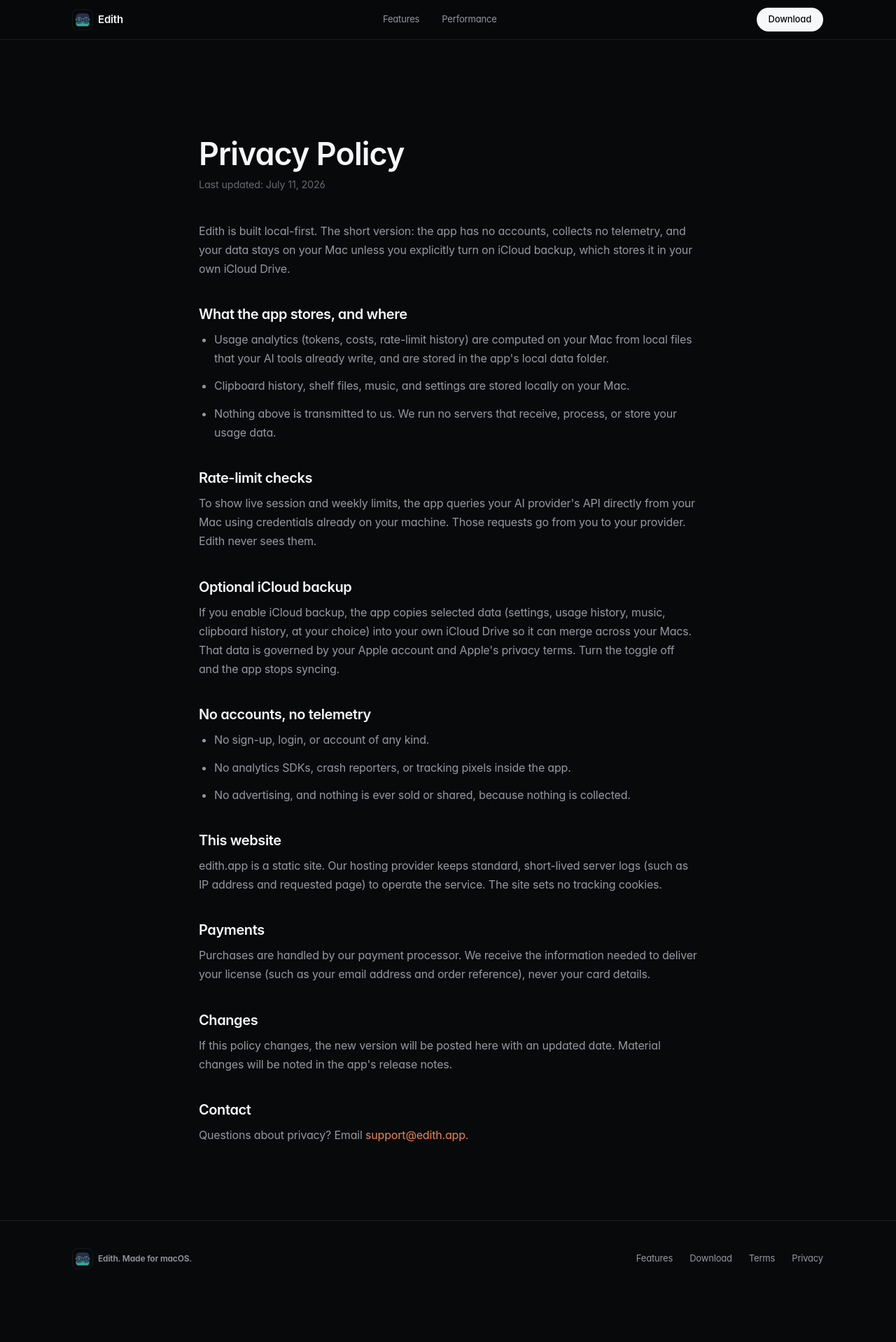
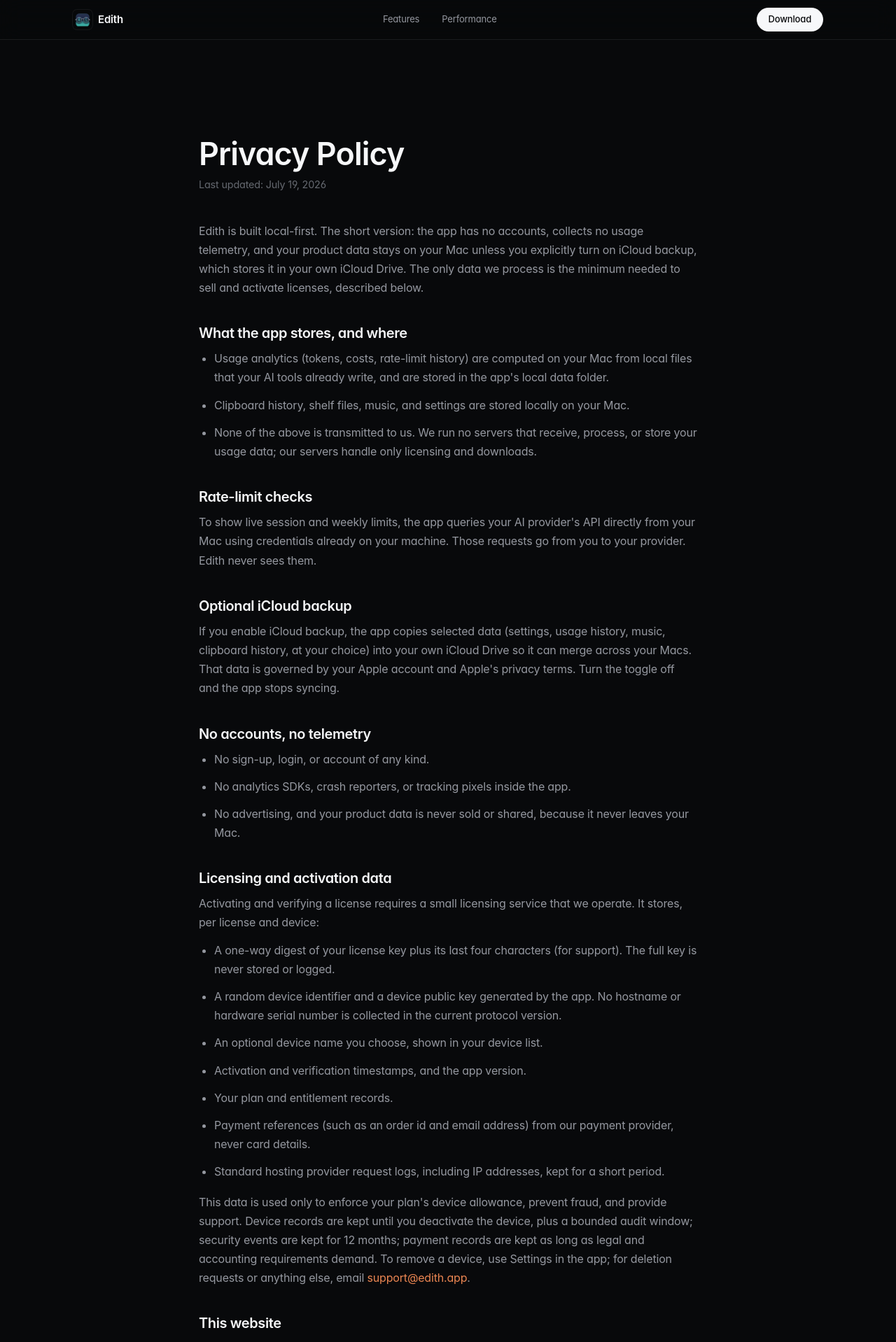
Before and after one commit to namannn04/edith, a Next.js app in the folder apps/web/: page /privacy in a window 1280 px wide. Shown: the top 1918 px of the page at 70% size. Before the commit the page ends 1853 px from the top, so only its background shows below. Built offline with nearby package versions, Linux system fonts and the light colour scheme.

Commit message:
Align terms, privacy, and license pages with plan-based licensing and disclose activation data

```diff
--- a/apps/web/app/license/page.tsx
+++ b/apps/web/app/license/page.tsx
@@ -17,12 +17,21 @@
         <p className="font-medium text-[12px] text-accent uppercase tracking-[0.18em]">License</p>
         <h1>One key, your Macs.</h1>
         <p>
-          Edith requires a license key. Each key is limited to a set number of
-          Macs, based on the license you received.
+          Edith requires a license key. Each key can be active on the number of
+          Macs included with your plan: 1 for Individual, 3 for Personal, and 5
+          for Power. Your exact allowance is shown at checkout and in your order
+          confirmation.
         </p>
         <p>
           Reinstalling Edith on the same Mac does not use another seat. Edith
           recognizes the Mac and keeps it on the existing activation.
+        </p>
+        <p>
+          Moving to a new Mac is self-service: deactivate the old Mac from
+          Settings in the app and the seat is released immediately. If a Mac is
+          lost, broken, or otherwise unreachable, email{" "}
+          <a href="mailto:support@edith.app">support@edith.app</a> and we will
+          release the seat for you.
         </p>
       </main>
       <SiteFooter />
--- a/apps/web/app/privacy/page.tsx
+++ b/apps/web/app/privacy/page.tsx
@@ -16,13 +16,14 @@
       <SiteHeader />
       <main className="mx-auto max-w-190 px-6 pt-35 pb-24 [&>h1]:mb-2! [&>h1]:text-[clamp(2rem,5vw,2.8rem)]! [&>h1]:tracking-[-0.02em]! [&>h2]:mt-10! [&>h2]:mb-3! [&>h2]:text-[20px]! [&>p]:mb-3 [&>p]:text-muted [&>p]:leading-[1.7] [&>ul]:mb-4 [&>ul]:list-disc [&>ul]:pl-5.5 [&_a]:text-accent [&_li]:mb-3 [&_li]:text-muted [&_li]:leading-[1.7]">
         <h1>Privacy Policy</h1>
-        <p className="mb-10! text-[0.9rem]! text-subtle!">Last updated: July 11, 2026</p>
+        <p className="mb-10! text-[0.9rem]! text-subtle!">Last updated: July 19, 2026</p>
 
         <p>
           Edith is built local-first. The short version: the app has no
-          accounts, collects no telemetry, and your data stays on your Mac
-          unless you explicitly turn on iCloud backup, which stores it in your
-          own iCloud Drive.
+          accounts, collects no usage telemetry, and your product data stays on
+          your Mac unless you explicitly turn on iCloud backup, which stores it
+          in your own iCloud Drive. The only data we process is the minimum
+          needed to sell and activate licenses, described below.
         </p>
 
         <h2>What the app stores, and where</h2>
@@ -37,8 +38,9 @@
             locally on your Mac.
           </li>
           <li>
-            Nothing above is transmitted to us. We run no servers that receive,
-            process, or store your usage data.
+            None of the above is transmitted to us. We run no servers that
+            receive, process, or store your usage data; our servers handle only
+            licensing and downloads.
           </li>
         </ul>
 
@@ -67,10 +69,47 @@
             app.
           </li>
           <li>
-            No advertising, and nothing is ever sold or shared, because nothing
-            is collected.
+            No advertising, and your product data is never sold or shared,
+            because it never leaves your Mac.
           </li>
         </ul>
+
+        <h2>Licensing and activation data</h2>
+        <p>
+          Activating and verifying a license requires a small licensing service
+          that we operate. It stores, per license and device:
+        </p>
+        <ul>
+          <li>
+            A one-way digest of your license key plus its last four characters
+            (for support). The full key is never stored or logged.
+          </li>
+          <li>
+            A random device identifier and a device public key generated by the
+            app. No hostname or hardware serial number is collected in the
+            current protocol version.
+          </li>
+          <li>An optional device name you choose, shown in your device list.</li>
+          <li>Activation and verification timestamps, and the app version.</li>
+          <li>Your plan and entitlement records.</li>
+          <li>
+            Payment references (such as an order id and email address) from our
+            payment provider, never card details.
+          </li>
+          <li>
+            Standard hosting provider request logs, including IP addresses,
+            kept for a short period.
+          </li>
+        </ul>
+        <p>
+          This data is used only to enforce your plan&apos;s device allowance,
+          prevent fraud, and provide support. Device records are kept until you
+          deactivate the device, plus a bounded audit window; security events
+          are kept for 12 months; payment records are kept as long as legal and
+          accounting requirements demand. To remove a device, use Settings in
+          the app; for deletion requests or anything else, email{" "}
+          <a href="mailto:support@edith.app">support@edith.app</a>.
+        </p>
 
         <h2>This website</h2>
         <p>
--- a/apps/web/app/terms/page.tsx
+++ b/apps/web/app/terms/page.tsx
@@ -15,7 +15,7 @@
       <SiteHeader />
       <main className="mx-auto max-w-190 px-6 pt-35 pb-24 [&>h1]:mb-2! [&>h1]:text-[clamp(2rem,5vw,2.8rem)]! [&>h1]:tracking-[-0.02em]! [&>h2]:mt-10! [&>h2]:mb-3! [&>h2]:text-[20px]! [&>p]:mb-3 [&>p]:text-muted [&>p]:leading-[1.7] [&>ul]:mb-4 [&>ul]:list-disc [&>ul]:pl-5.5 [&_a]:text-accent [&_li]:mb-3 [&_li]:text-muted [&_li]:leading-[1.7]">
         <h1>Terms of Service</h1>
-        <p className="mb-10! text-[0.9rem]! text-subtle!">Last updated: July 11, 2026</p>
+        <p className="mb-10! text-[0.9rem]! text-subtle!">Last updated: July 19, 2026</p>
 
         <p>
           These terms govern your purchase and use of the Edith macOS
@@ -26,20 +26,46 @@
         <h2>License</h2>
         <p>
           Your one-time purchase grants you a personal, non-exclusive,
-          non-transferable license to install and use the app on Macs that you
-          own or control, for as long as you like. This is a license, not a sale
-          of the software itself.
+          non-transferable, perpetual license to install and use the purchased
+          version of the app on Macs that you own or control. This is a
+          license, not a sale of the software itself.
         </p>
         <ul>
           <li>
-            One license covers one person, on any number of their own Macs.
+            A license may be active on the number of Macs included with the
+            purchased plan. The applicable allowance is shown at checkout and
+            in the order confirmation.
           </li>
-          <li>Team or company use requires one license per person.</li>
+          <li>
+            Active Macs may be replaced through the device-management service,
+            subject to reasonable safeguards against abuse.
+          </li>
+          <li>
+            Team or company use requires the applicable user or team licenses
+            unless the order states otherwise.
+          </li>
           <li>
             You may not resell, sublicense, or redistribute the app or your
             license key.
           </li>
         </ul>
+
+        <h2>License verification</h2>
+        <p>
+          You own a perpetual license to the version you purchased. To prevent
+          abuse of the per-plan device allowance, the app periodically refreshes
+          a signed entitlement from our licensing service, and continues to work
+          offline for at least 30 days after the last successful refresh. If the
+          entitlement cannot be refreshed after that grace period, the app
+          enters a recovery mode in which your local data, settings, and export
+          remain fully accessible while feature engines pause until the license
+          is verified again.
+        </p>
+        <p>
+          If we ever discontinue the licensing service, we commit to releasing a
+          final build or update that removes the online verification requirement
+          so paid licenses keep working.
+        </p>
 
         <h2>Updates</h2>
         <p>
```
Also changed, not shown: 1 other file (tests, documents, lock files or other folders).
